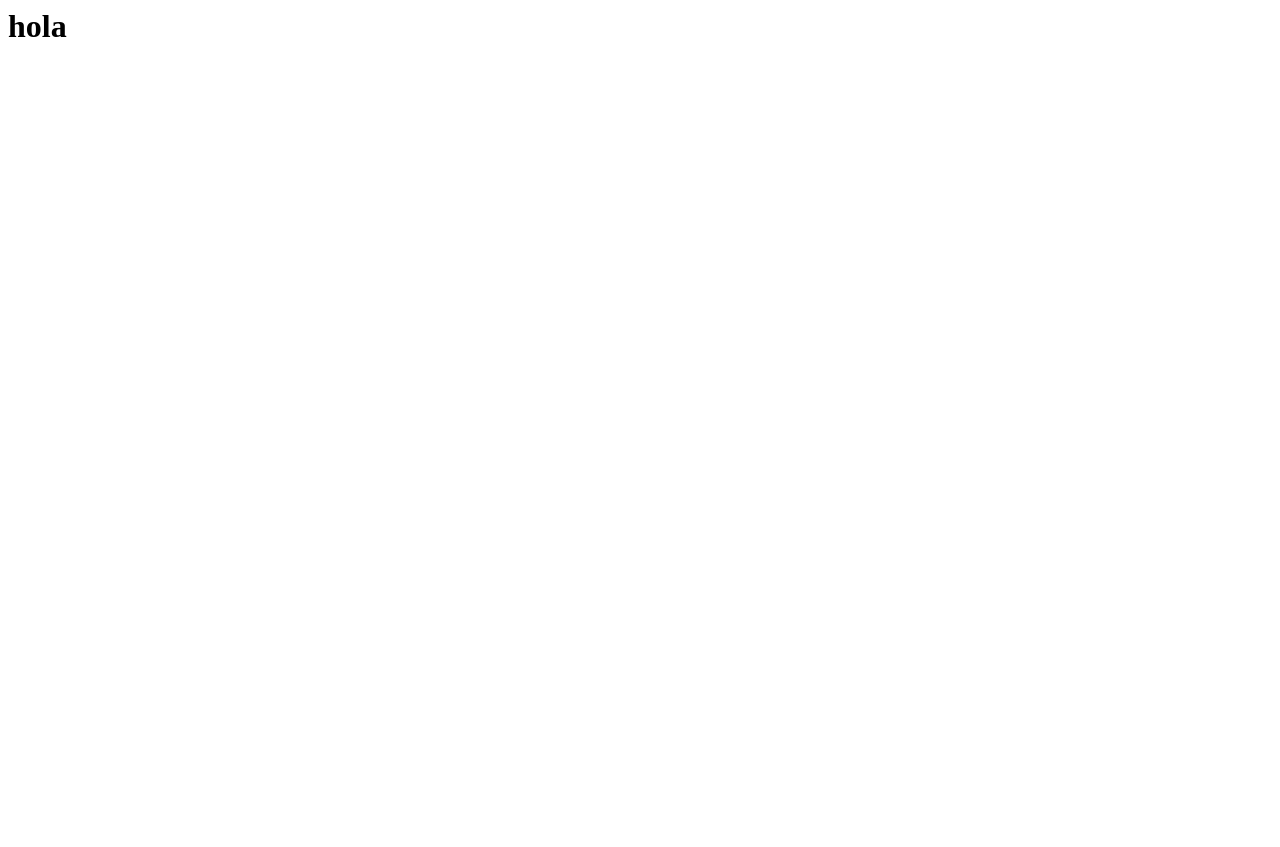
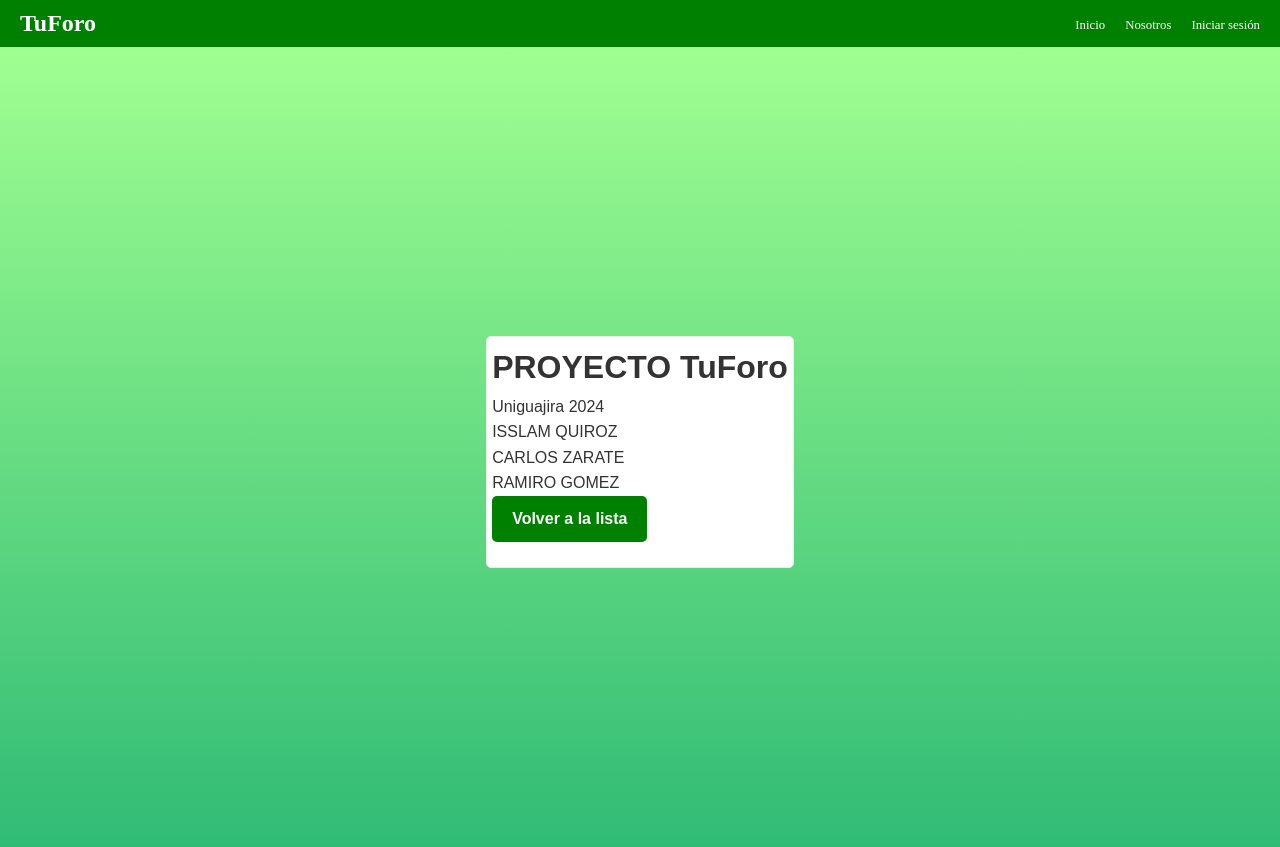
Before and after one commit to Gordon-DEVJ/ForoApp-Django, a Django app: page /detalle_proyecto/ in a window 1280 px wide. Before the commit the page is almost empty. Before the commit the page ends 37 px from the top, so only its background shows below. Run offline with Django 5.2, Linux system fonts and the light colour scheme.

Commit message:
Estilos en informacion del proyecto

```diff
--- a/foro_app/templates/foro_app/detalle_proyecto.html
+++ b/foro_app/templates/foro_app/detalle_proyecto.html
@@ -1 +1,35 @@
-<h1>hola</h1>
+{% load static %}
+<!DOCTYPE html>
+<html>
+<head>
+    <meta charset="UTF-8">
+    <meta name="viewport" content="width=device-width, initial-scale=1.0">
+    <title>Foro Django</title>
+    <link rel="stylesheet" href="{% static 'css/styles.css' %}">
+</head>
+<body>
+    <nav class="navbar">
+        <div class="logo">TuForo</div>
+        <ul class="nav-links">
+            <li><a href="{% url 'lista_posts' %}">Inicio</a></li>
+            <li><a href="{% url 'detalle_proyecto' %}">Nosotros</a></li>
+            {% if user.is_authenticated %}
+                <li><a href="{% url 'password_reset' %}">{{ user.username }}</a></li>
+                <li><a href="{% url 'logout_usuario' %}">Cerrar sesión</a></li>
+            {% else %}
+                <li><a href="{% url 'login_usuario' %}">Iniciar sesión</a></li>
+            {% endif %}
+    </nav>
+
+    <div class="bodyapp">
+    <div class="contenedor">
+        <h1>PROYECTO TuForo</h1>
+        <p>Uniguajira 2024</p>
+        <p>ISSLAM QUIROZ </p>
+        <p>CARLOS ZARATE</p>
+        <P>RAMIRO GOMEZ</P>
+        <a class="btn-main" href="{% url 'lista_posts' %}">Volver a la lista</a>
+    </div>
+    </div>
+
+</body>
```
Also changed, not shown: foro_app/templates/foro_app/login.html (+13 -0 lines).
